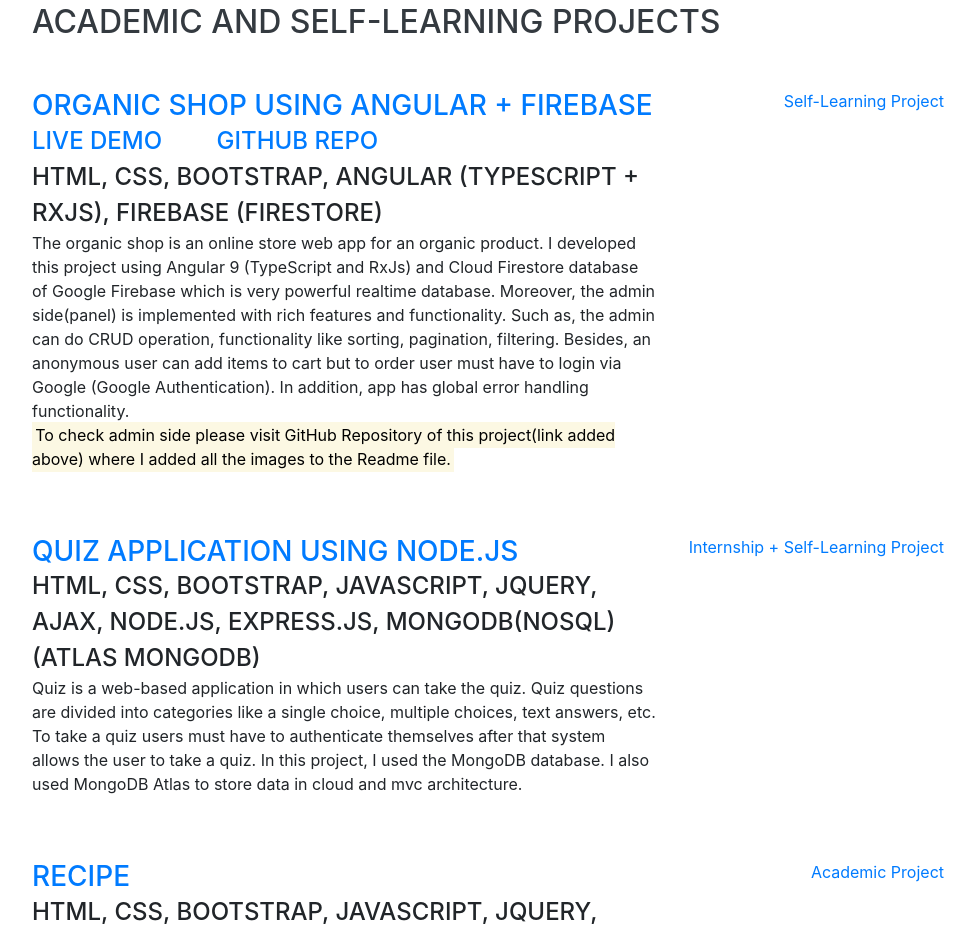
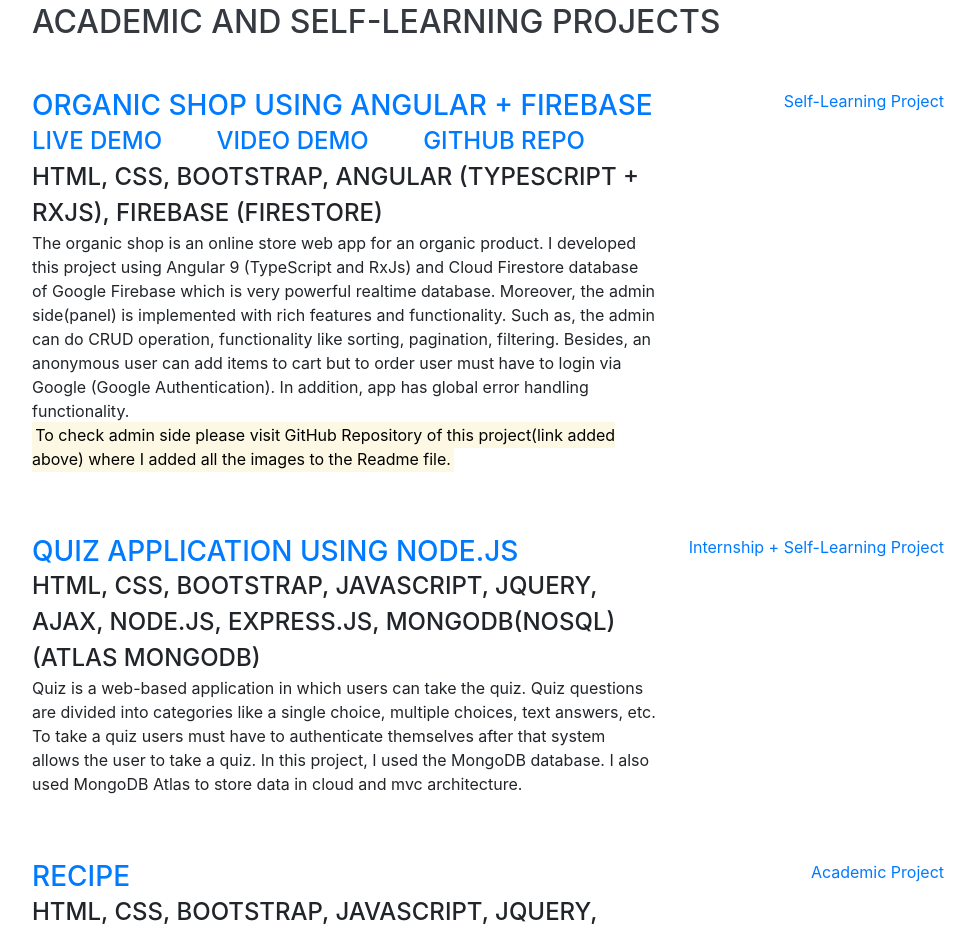
Before and after one commit to krunal273/portfolio, a website with bundled scripts: page index.html in a window 1280 px wide. Shown: the part 3434-4360 px from the top of the page, without its empty margins (288-1263 px from the left). Built offline with nearby package versions, Linux system fonts and the light colour scheme; files whose address does not match are found by name; a web font is replaced by a local one.

Commit message:
Video demo Added

```diff
--- a/index.html
+++ b/index.html
@@ -334,6 +334,12 @@
           <div class="subheading">
             <a href="https://oshop-8327c.web.app/" target="_blank">
               Live Demo</a>
+
+            <a class="ml-5"
+              href="https://www.linkedin.com/posts/krunal-patel-7b6874172_angular-firebase-activity-6688872000397692928-YR9D"
+              target="_blank">
+              Video Demo</a>
+
             <a class="ml-5" href="https://github.com/krunal273/Oraganic-Shop" target="_blank">
               GitHub Repo</a>
           </div>
```
